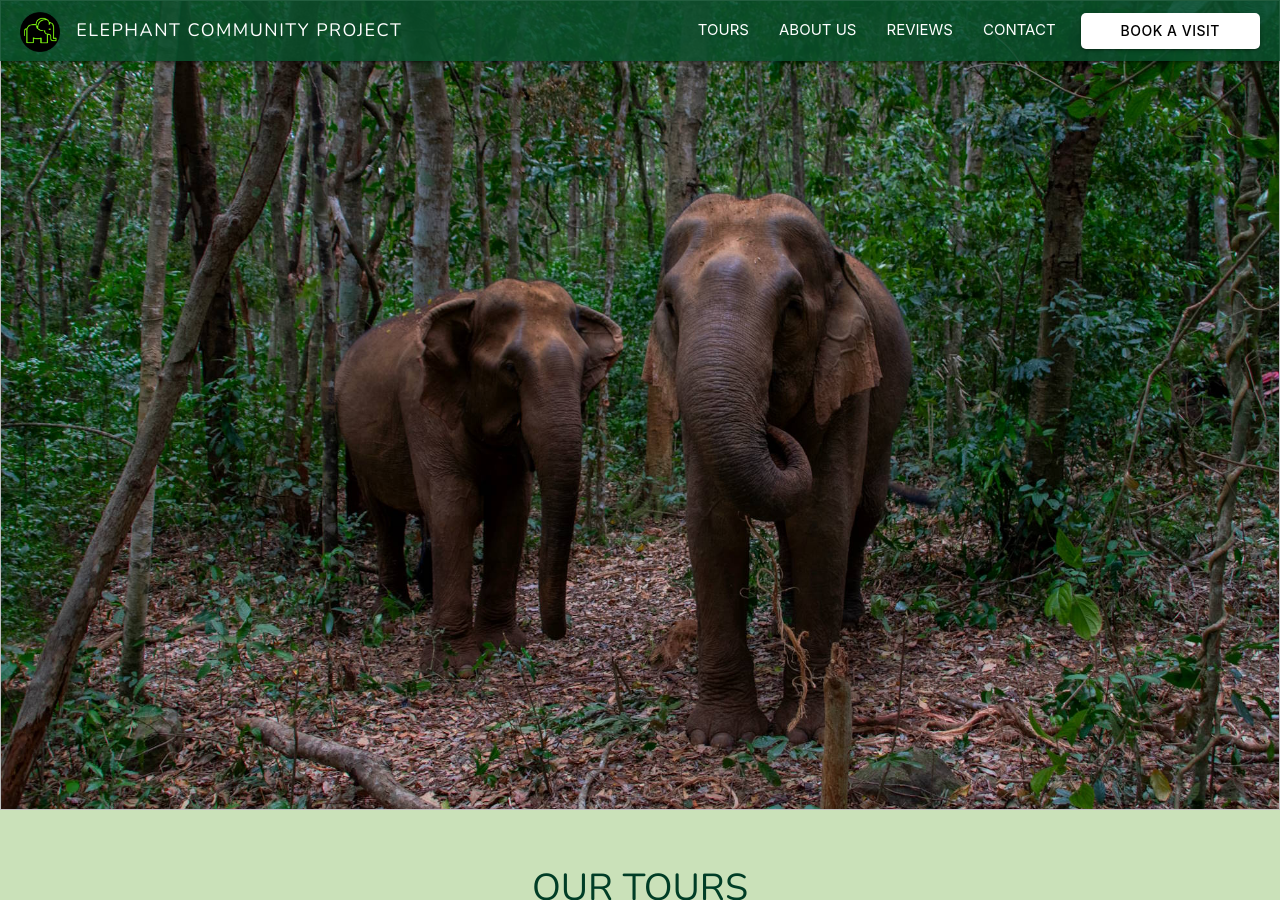
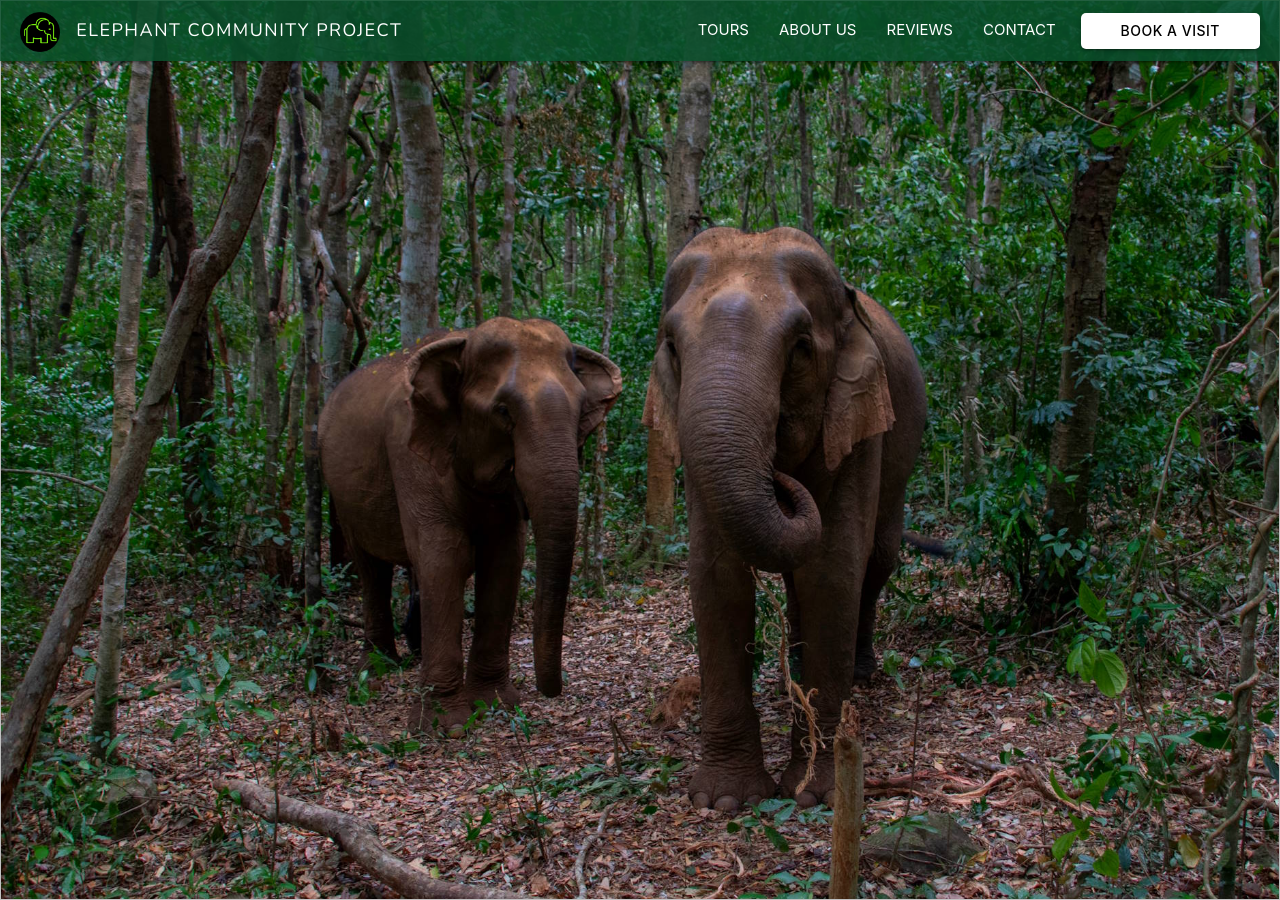
Before and after one commit to yong-lim/elephant, a Jekyll site: the page built from index.md, in a window 1280 px wide and 900 px high. Built offline with Jekyll 4.4.1, drawn with Linux system fonts in a browser that asks for light colours; nearby versions of some CDN libraries.

Commit message:
replaced cover images

```diff
--- a/_layouts/base.html
+++ b/_layouts/base.html
@@ -11,9 +11,9 @@
 <body>
 
     {% include navbar.html %}
-    <img alt="" class="responsive-img parallax rectangular" style="height: 90vh; background-image: url('assets/img/cover-1.jpg');">
+    <img style="background-image: url('assets/img/cover-1.jpg');" alt="" class="cover responsive-img rectangular parallax">
     {% include tours.html %}
-    <img src="assets/img/cover-2-169.jpg" style="max-height:90vh; object-fit:cover;" alt="" class="responsive-img rectangular parallax">
+    <img src="assets/img/cover-2.jpg" alt="" class="cover responsive-img rectangular mt-lg">
     {% include about.html %}
     {% include reviews.html %}
     {% include contact.html %}
```
